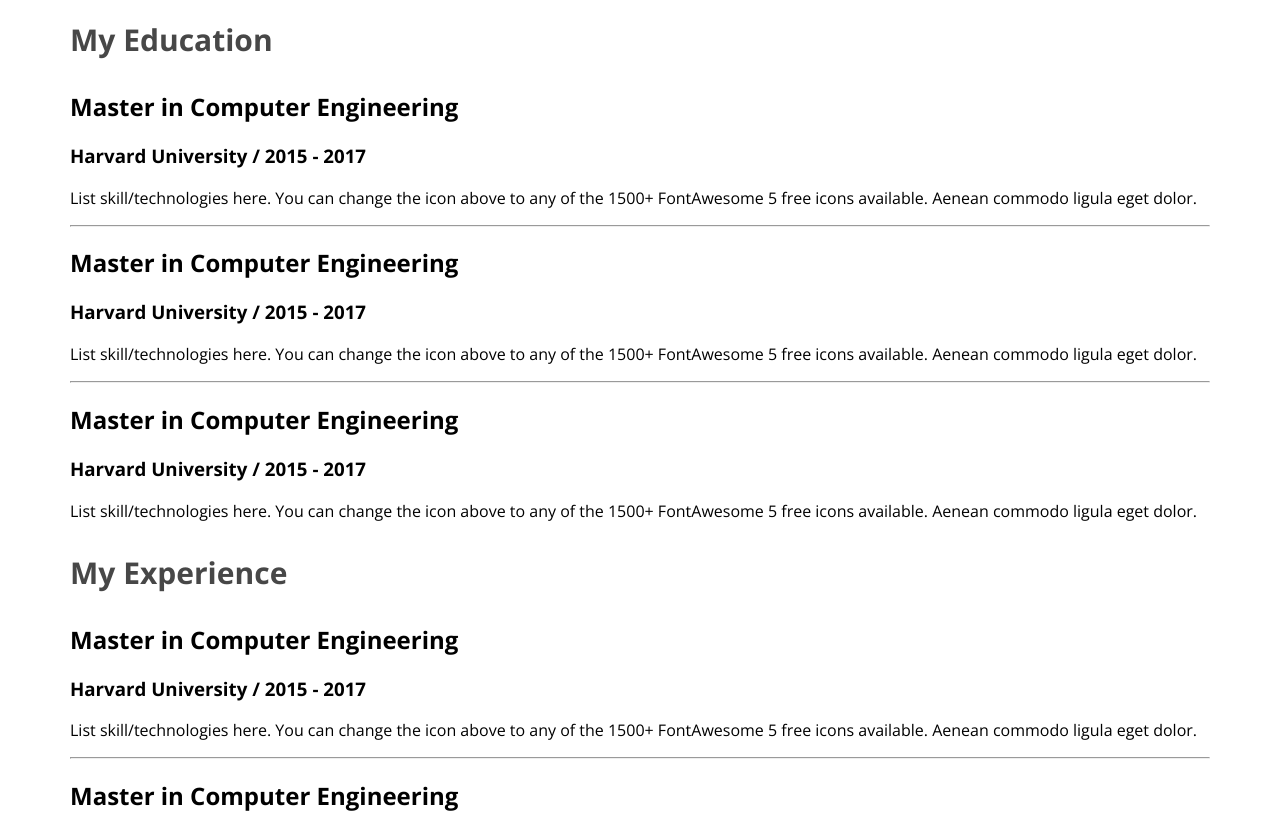
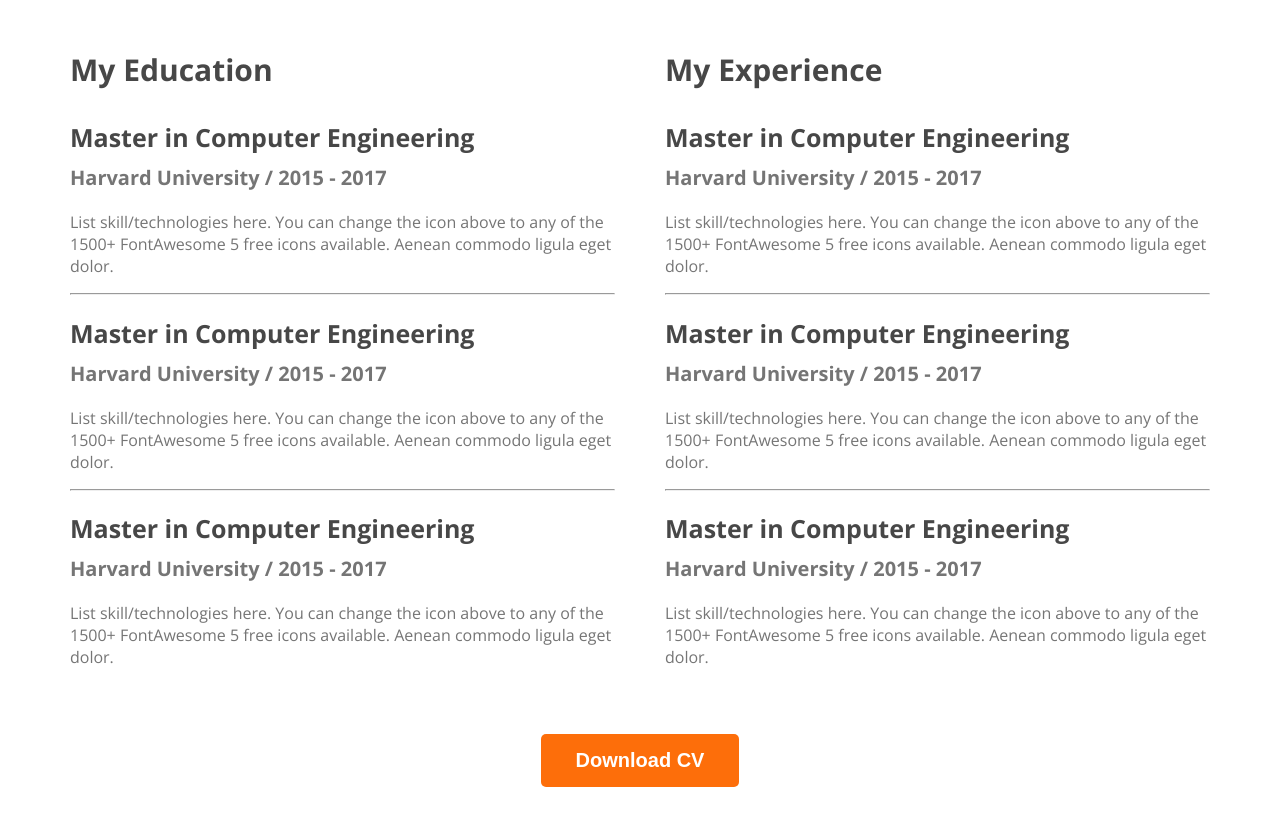
Before and after one commit to naima-tushin/portfolio-website, a plain HTML site: page index.html in a window 1280 px wide. Shown: the part 2300-3115 px from the top of the page. Drawn offline with nearby package versions, Linux system fonts and the light colour scheme.

Commit message:
resume section_2

```diff
--- a/css/style.css
+++ b/css/style.css
@@ -172,8 +172,38 @@ main {
 }
 
 /* Resume Section Start */
+.resume_container {
+    display: flex;
+    gap: 50px;
+}
+
 .resume_column_title {
     color: #474747;
     font-size: 30px;
     font-weight: 700;
 }
+
+.resume_item_title {
+    color: #474747;
+    font-size: 25px;
+    font-weight: 700;
+    margin-bottom: 10px;
+}
+
+.resume_item_institute {
+    color: #757575;
+    font-size: 20px;
+    font-weight: 600;
+    margin-bottom: 20px;
+    margin-top: 0px;
+}
+
+.resume_item_para {
+    color: #757575;
+    font-size: 16px;
+    font-weight: 400;
+}
+.download_CV{
+    text-align: center;
+    margin-top: 50px;
+}
--- a/index.html
+++ b/index.html
@@ -137,8 +137,14 @@
                 </div>
             </div>
         </div>
+        <div class="download_CV">
+            <button class="btn_primary">Download CV</button>
+        </div>
     </section>
     </main>
+    <footer>
+
+    </footer>
 </body>
 
 </html>
```
